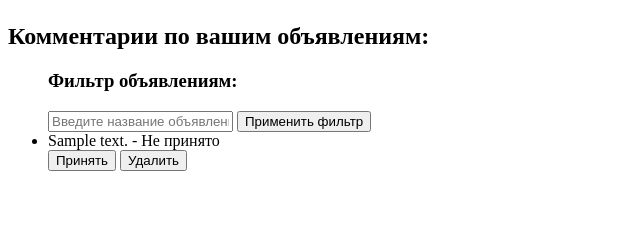
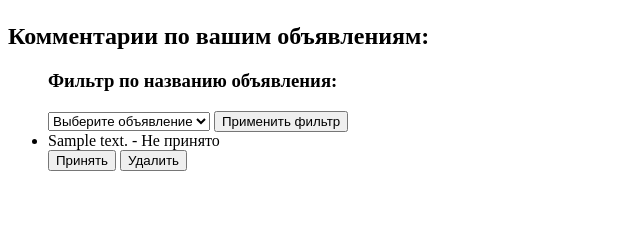
Before and after one commit to pastrelt/pastrelt, a Django app: template templates/page/private_page.html in a window 1280 px wide. Shown: the part 57-300 px from the top of the page, without its empty margins (0-640 px from the left). Run offline with Django 3.2, Linux system fonts and the light colour scheme; the template is opened without the code that fills it: most values are stand-ins (such as "Sample title", 1, 10 or a date in 2020).

Commit message:
тюнинг и отправка на проверку

```diff
--- a/bulletin/views.py
+++ b/bulletin/views.py
@@ -48,9 +48,9 @@ def private_page(request):
             comment.delete()
 
         else:
-            bulletins_filter = request.POST.get('bulletins_filter')
-            comments = comments.filter(bulletin_key__in=bulletins_set,
-                                       bulletin_key__title_bulletin__icontains=bulletins_filter)
+            bulletin_id = request.POST.get('bulletins_filter')
+            if bulletin_id:
+                comments = comments.filter(bulletin_key=bulletin_id)
 
     context = {
         'user': user_id,
--- a/templates/page/private_page.html
+++ b/templates/page/private_page.html
@@ -9,10 +9,15 @@
 
     <h2>Комментарии по вашим объявлениям:</h2>
     <ul>
-        <h3>Фильтр объявлениям:</h3>
+        <h3>Фильтр по названию объявления:</h3>
         <form method="post">
             {% csrf_token %}
-            <input type="text" name="bulletins_filter" placeholder="Введите название объявления">
+            <select name="bulletins_filter">
+                <option value="">Выберите объявление</option>
+                {% for bulletin in bulletins %}
+                    <option value="{{ bulletin.id }}">{{ bulletin.title_bulletin }}</option>
+                {% endfor %}
+            </select>
             <button type="submit">Применить фильтр</button>
         </form>
         {% for comment in comments %}
```
Also changed, not shown: db.sqlite3.
